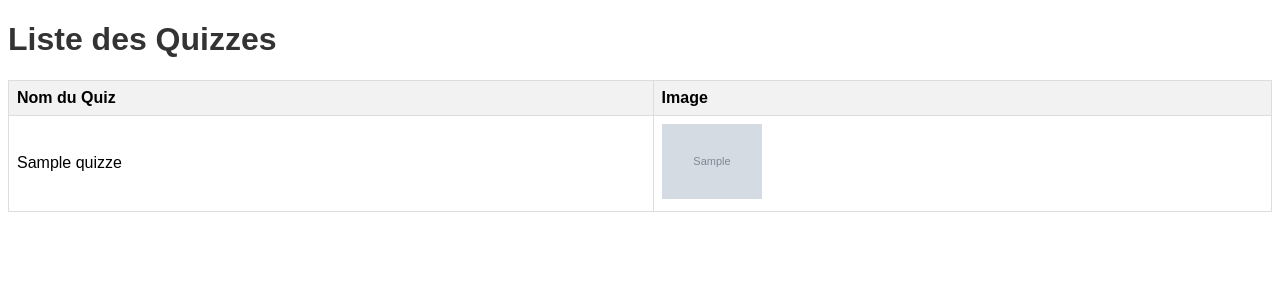
After one commit to issam-guichana/Ws_only_pidev_WEB_3A13_23-24, a Symfony app: template templates/quiz/pdf.html.twig in a window 1280 px wide. The commit adds this page. Shown: the top 300 px of the page. Run offline with Twig, Linux system fonts and the light colour scheme; the template is opened without the code that fills it: most values are stand-ins (such as "Sample title", 1, 10 or a date in 2020); grey boxes marked "Sample" are stand-in pictures; some libraries are stand-ins or nearby versions.

Commit message:
mail
pdf

```diff
--- a/composer.json
+++ b/composer.json
@@ -12,7 +12,7 @@
         "doctrine/doctrine-bundle": "^2.12",
         "doctrine/doctrine-migrations-bundle": "^3.3",
         "doctrine/orm": "^2.9",
-        "dompdf/dompdf": "*",
+        "dompdf/dompdf": "^2.0",
         "knplabs/knp-paginator-bundle": "*",
         "phpdocumentor/reflection-docblock": "^5.3",
         "phpstan/phpdoc-parser": "^1.27",
--- a/templates/quiz/index.html.twig
+++ b/templates/quiz/index.html.twig
@@ -330,9 +330,9 @@
     </table>
 
     <a href="{{ path('app_quiz_new') }}">Create new</a>
-	<form action="{{ path('send_email') }}" method="POST">
-    <button type="submit" class="btn btn-primary">Send Email</button>
-</form>
+    <a href="{{ path('send_email_action') }}" class="btn btn-primary">Send Email</a>
+
+
 {% endblock %}
 
 
--- /dev/null
+++ b/templates/quiz/pdf.html.twig
@@ -0,0 +1,56 @@
+<!DOCTYPE html>
+<html>
+<head>
+    <meta charset="UTF-8">
+    <title>Quiz List</title>
+    <style>
+        body {
+            font-family: Arial, sans-serif;
+        }
+        h1 {
+            color: #333;
+        }
+        table {
+            width: 100%;
+            border-collapse: collapse;
+        }
+        th, td {
+            border: 1px solid #ddd;
+            padding: 8px;
+            text-align: left;
+        }
+        th {
+            background-color: #f2f2f2;
+        }
+        .quiz-image {
+            max-width: 150px;
+            max-height: 100px;
+        }
+    </style>
+</head>
+<body>
+    <h1>Liste des Quizzes</h1>
+    <table>
+        <thead>
+            <tr>
+                <th>Nom du Quiz</th>
+                <th>Image</th>
+            </tr>
+        </thead>
+        <tbody>
+            {% for quiz in quizzes %}
+                <tr>
+                    <td>{{ quiz.nomQuiz }}</td>
+                    <td>
+                        {% if quiz.image %}
+                           <img src="{{ app.request.schemeAndHttpHost ~ '/' ~ quiz.image }}" alt="Quiz Image" style="width: 100px; height: auto;"/>
+                        {% else %}
+                            No image available
+                        {% endif %}
+                    </td>
+                </tr>
+            {% endfor %}
+        </tbody>
+    </table>
+</body>
+</html>
```
Also changed, not shown: src/Controller/QuizController.php (+28 -10 lines).
